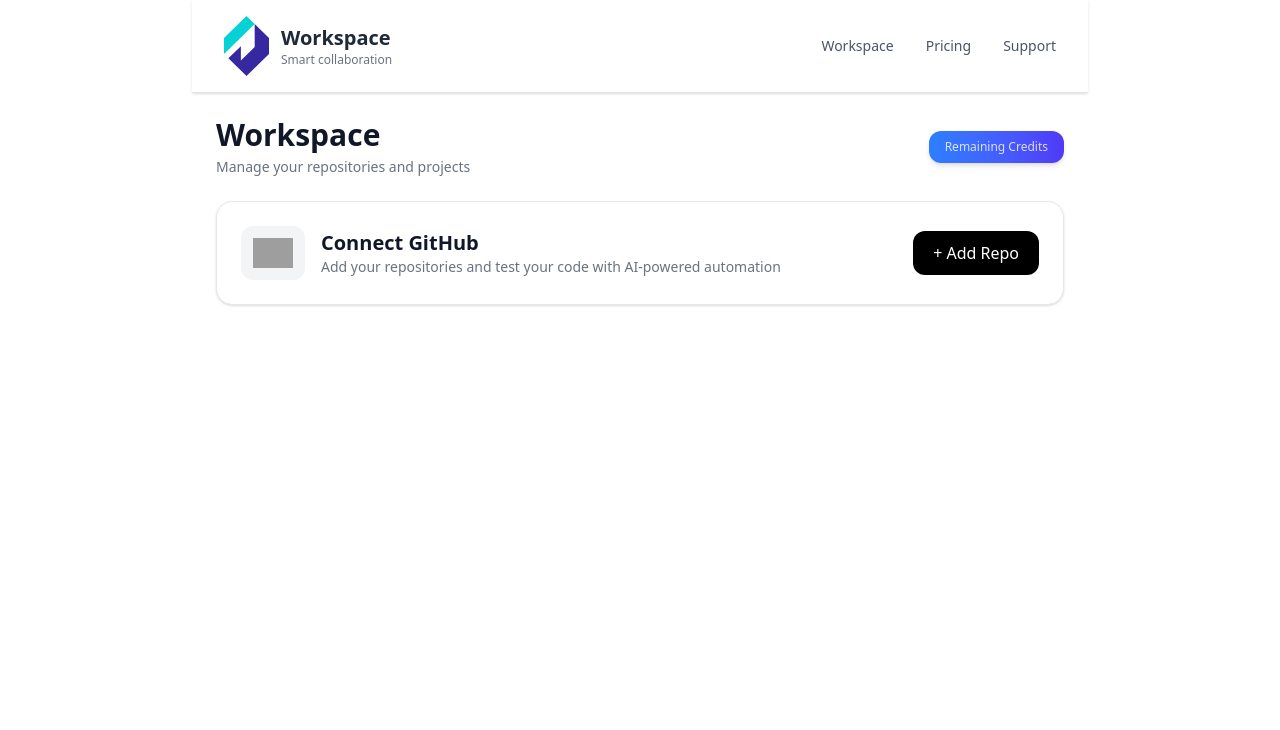
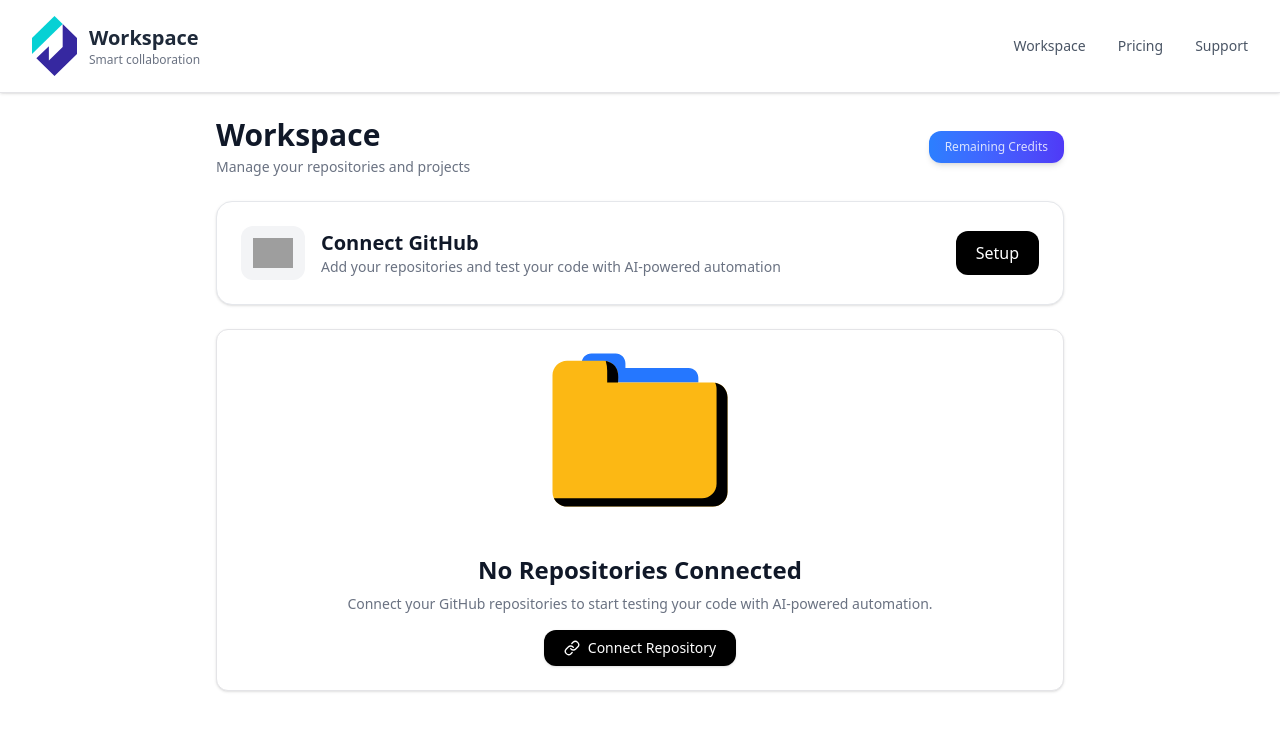
Before and after one commit to parthpandya-qt/AI-Testing-Automation, a Next.js app in the folder ai-testing-automation/: page /workspace in a window 1280 px wide. Shown: the top 730 px of the page. Built offline with nearby package versions, Linux system fonts and the light colour scheme; no server answers; grey boxes are pictures that could not be loaded.

Commit message:
github auth done

```diff
--- /dev/null
+++ b/ai-testing-automation/app/api/github/callback/route.ts
@@ -0,0 +1,57 @@
+import { NextResponse, NextRequest } from "next/server";
+
+export async function GET(req: NextRequest) {
+  const code = req.nextUrl.searchParams.get("code");
+
+  if (!code) {
+    return NextResponse.redirect(
+      new URL("/workspace?error=missing_code", req.url)
+    );
+  }
+
+  const res = await fetch(
+    "https://github.com/login/oauth/access_token",
+    {
+      method: "POST",
+      headers: {
+        "Content-Type": "application/json",
+        Accept: "application/json",
+      },
+      body: JSON.stringify({
+        client_id: process.env.GITHUB_CLIENT_ID,
+        client_secret: process.env.GITHUB_CLIENT_SECRET,
+        code,
+      }),
+    }
+  );
+
+  const data = await res.json();
+
+  if (!data) {
+    return NextResponse.redirect(
+      new URL("/workspace?error=invalid_response", req.url)
+    );
+  }
+
+  const token = data.access_token;
+
+  if (!token) {
+    return NextResponse.redirect(
+      new URL("/workspace?error=token_error", req.url)
+    );
+  }
+
+  const response = NextResponse.redirect(
+    new URL("/workspace", req.url)
+  );
+
+  response.cookies.set("github_token", token, {
+    httpOnly: true,
+    secure: process.env.NODE_ENV === "production",
+    maxAge: 60 * 60 * 24 * 30,
+    path: "/",
+    sameSite: "lax",
+  });
+
+  return response;
+}
--- /dev/null
+++ b/ai-testing-automation/app/api/github/route.ts
@@ -0,0 +1,14 @@
+import { NextRequest, NextResponse } from "next/server";
+
+export async function GET(req: NextRequest) {
+  const params = new URLSearchParams({
+    client_id: process.env.GITHUB_CLIENT_ID!,
+    redirect_uri: process.env.GITHUB_REDIRECT_URL!,
+    scope: "repo read:user",
+  });
+
+  const githubAuthUrl =
+    `https://github.com/login/oauth/authorize?${params.toString()}`;
+
+  return NextResponse.redirect(githubAuthUrl);
+}
--- /dev/null
+++ b/ai-testing-automation/app/api/github/token/route.ts
@@ -0,0 +1,10 @@
+import { NextRequest, NextResponse } from "next/server";
+
+export async function GET(req:NextRequest) {
+
+    const token = req.cookies.get("github_token")?.value;
+    if(!token){
+        return NextResponse.json({error:"Unauthorized"},{status:401});
+    }
+    return NextResponse.json({token:token});
+}
--- a/ai-testing-automation/app/workspace/layout.tsx
+++ b/ai-testing-automation/app/workspace/layout.tsx
@@ -3,7 +3,7 @@ import WorkespaceHeader from '@/components/custom/WorkspaceHeader';
 
 function WorkSpacelayout({children}: Readonly<{children: React.ReactNode}>) {
   return (
-    <div className = "mx-auto max-w-4xl">
+    <div className = "mx-auto ">
       <WorkespaceHeader />
       {children}
     </div>
--- /dev/null
+++ b/ai-testing-automation/components/custom/EmptyWorkspace.tsx
@@ -0,0 +1,23 @@
+import React from 'react';
+import Image from 'next/image';
+import {Button} from '@/components/ui/button';
+import {Link} from 'lucide-react';
+
+function EmptyWorkspace() {
+  return (
+    <div className="flex items-center justify-center flex-col className=">
+      <Image src="/folder.svg" alt="empty" width={200} height={200} className="mx-auto" />
+      <h2 className="text-2xl font-semibold text-gray-900 text-center mt-6">
+        No Repositories Connected
+      </h2>
+      <p className="text-sm text-gray-500 text-center mt-2">
+        Connect your GitHub repositories to start testing your code with AI-powered automation.
+      </p>
+      <Button className = "mt-4 bg-black hover:bg-gray-800 text-white px-5 py-2.5 rounded-xl font-medium transition-all duration-200 hover:scale-105 cursor-pointer">
+        <Link className ="h-4 w-4 mr-2"/>Connect Repository
+      </Button>
+    </div>
+  )
+}
+
+export default EmptyWorkspace
--- a/ai-testing-automation/components/custom/WorkspaceBody.tsx
+++ b/ai-testing-automation/components/custom/WorkspaceBody.tsx
@@ -3,13 +3,48 @@
 import React, { useContext } from "react";
 import { UserDetailContext } from "@/context/userDetailContext";
 import Image from "next/image";
-import { Card } from "@/components/ui/card";
+import { Card, CardContent } from "@/components/ui/card";
+import EmptyWorkspace from "./EmptyWorkspace";
+import { useRouter } from "next/navigation";
+import { NextApiRequest } from "next";
+import { useState, useEffect } from "react";
+function WorkspaceBody() {
 
-function WorkspaceBody() {
+  const [token, setToken] = useState<string | null>(null);
   const userDetails = useContext(UserDetailContext);
+  const router = useRouter();
+
+  useEffect(() => {
+    getGithubUserToken();
+  }, []);
+
+
+  const getGithubUserToken = async () => {
+  try {
+    const res = await fetch("/api/github/token");
+
+    if (!res.ok) {
+      throw new Error("Failed to fetch token");
+    }
+
+    const data = await res.json();
+    setToken(data.token);
+
+  } catch (err) {
+    console.log(err);
+    return null;
+  }
+};
+
+
+  const onAddRepo = () => {
+    router.push("/api/github");
+  };
+
+
 
   return (
-    <div className="p-6 space-y-6">
+    <div className="p-6 space-y-6 max-w-4xl mx-auto">
 
       {/* Header */}
       <div className="flex items-center justify-between">
@@ -22,19 +57,20 @@ function WorkspaceBody() {
           </p>
         </div>
 
-        <div className="bg-linear-to-r from-blue-500 to-indigo-600 text-white px-4 py-2 rounded-xl shadow-md">
-          <p className="text-xs opacity-80">Remaining Credits</p>
-          <h2 className="text-lg font-semibold">
-            {userDetails?.credits}
-          </h2>
+        <div className="bg-gradient-to-r from-blue-500 to-indigo-600 text-white px-4 py-2 rounded-xl shadow-md">
+            <p className="text-xs opacity-80">Remaining Credits</p>
+
+            <h2 className="text-lg font-semibold">
+                {userDetails?.credits}
+            </h2>
         </div>
-      </div>
+        </div>
 
-
+      {/* GitHub Connect Card */}
       <Card className="p-6 rounded-2xl border border-gray-200 shadow-sm hover:shadow-lg transition-all duration-300">
         <div className="flex items-center justify-between">
 
-
+          {/* Left Section */}
           <div className="flex items-center gap-4">
             <div className="bg-gray-100 p-3 rounded-xl">
               <Image
@@ -55,11 +91,25 @@ function WorkspaceBody() {
             </div>
           </div>
 
+          {/* Button */}
+            <div>
+                {!token ?
+                <button onClick ={onAddRepo} className="bg-black hover:bg-gray-800 text-white px-5 py-2.5 rounded-xl font-medium transition-all duration-200 hover:scale-105 cursor-pointer">
+                    Setup
+                </button>:
+                <button onClick ={onAddRepo} className="bg-black hover:bg-gray-800 text-white px-5 py-2.5 rounded-xl font-medium transition-all duration-200 hover:scale-105 cursor-pointer">
+                    + Add
+                </button>}
 
-          <button className="bg-black hover:bg-gray-800 text-white px-5 py-2.5 rounded-xl font-medium transition-all duration-200 hover:scale-105 cursor-pointer">
-            + Add Repo
-          </button>
+            </div>
+
         </div>
+      </Card>
+      <Card>
+        <CardContent>
+            <EmptyWorkspace />
+        </CardContent>
+
       </Card>
 
 
```
Also changed, not shown: ai-testing-automation/public/folder.svg (added).
